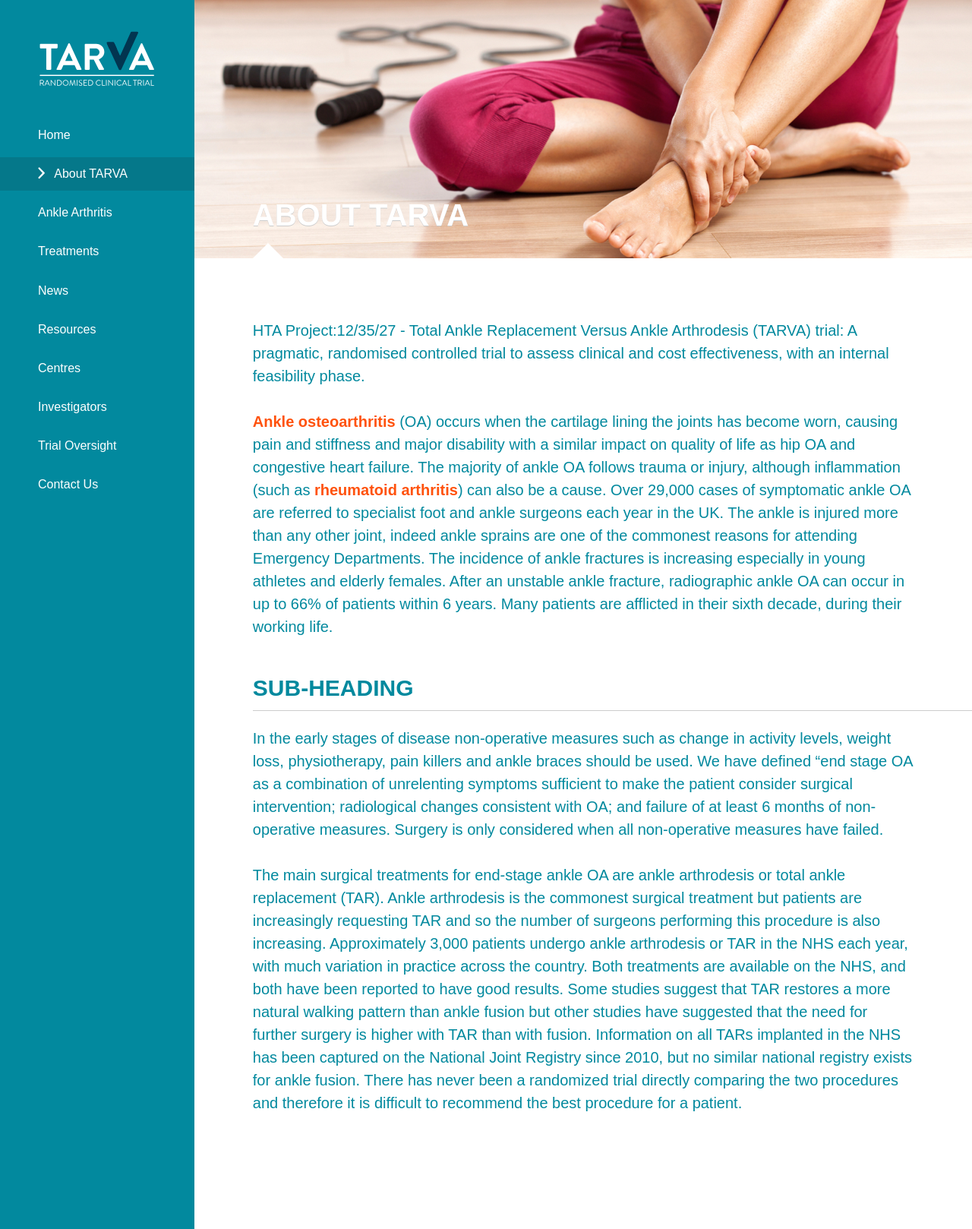
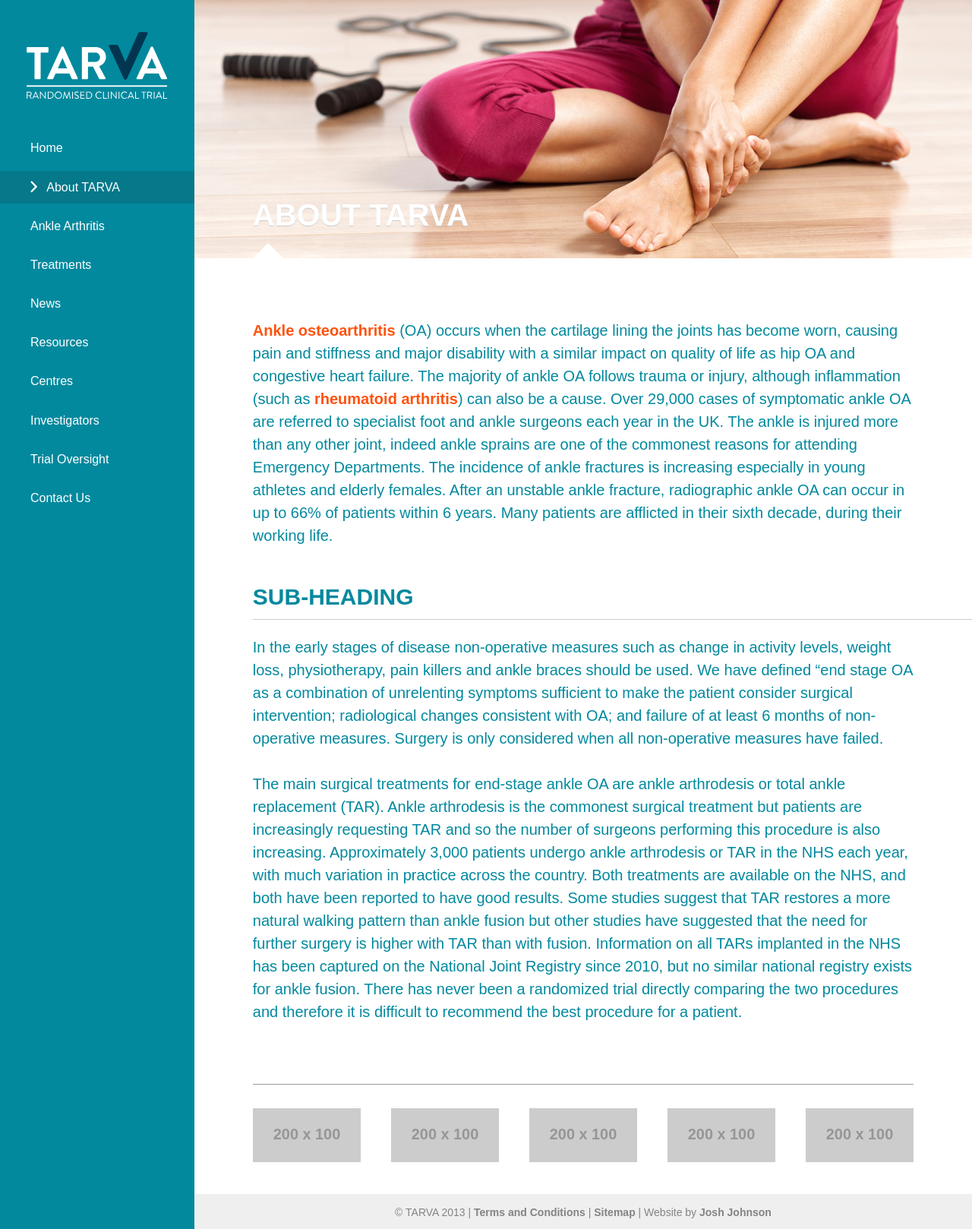
Before and after one commit to jshjohnson/ASCAT, a PHP site: page /content.html in a window 1280 px wide. Shown: the whole page at 76% size. Run offline with PHP 8.4, Linux system fonts and the light colour scheme; grey boxes labelled with a size stand in for pictures from a placeholder-image service; some libraries are stand-ins or nearby versions.

Commit message:
Better full width nav with padding instead of negative margin

```diff
--- a/assets/scss/config/_vars.scss
+++ b/assets/scss/config/_vars.scss
@@ -9,6 +9,7 @@ $color-brand: #02899e;
 $color-text: $color-brand;
 $color-highlight: #ff520d;
 $color-background: #FFF;
+$color-background-alt: #efefef;
 
 $color-link: $color-highlight;
 $color-link-visited: #316CB2;
--- a/assets/scss/core/_base.scss
+++ b/assets/scss/core/_base.scss
@@ -66,7 +66,9 @@ textarea, .expandingText { min-height: 8em; }
  $.Project Defaults
 \*----------------------------------------------------------------------------------------*/
 body, html {
-  height: 100%;
+	@include respond-min($bp2) {
+		height: 100%;
+	}
 }
 
 html {
--- a/assets/scss/core/_layout.scss
+++ b/assets/scss/core/_layout.scss
@@ -36,6 +36,7 @@
 	position: relative;
 	height: 17em;
 	@include background-size(cover);
+	background-position: center;
 }
 
 .header-video {
--- a/assets/scss/core/_modules.scss
+++ b/assets/scss/core/_modules.scss
@@ -79,6 +79,7 @@ img.media__img {
 ----------------------------------*/
 .nav--primary {
 	margin: 2em 0;
+	padding: 0 2em;
 	ul {
 		margin-left: 0;
 		list-style-type: none;
@@ -130,7 +131,16 @@ img.media__img {
 ----------------------------------*/
 
 .credit{
+	margin-top: $baseline*2;
 	text-align:center;
+	background-color: $color-background-alt;
+	color: #848484;
+	padding: 1em 0 .8em;
+	font-size: .7em;
+	a {
+		color: #848484;
+		font-weight: 600;
+	}
 }
 
 
@@ -138,13 +148,14 @@ img.media__img {
 ----------------------------------*/
 
 .sidebar {
-	padding: 2em 2.5em;
-	overflow-x: hidden;
+	padding: 2em 0;
+	overflow: hidden;
+	position: relative;
 	background-color: $color-brand;
 	@include respond-min($bp2) {
 		height: 100%;
 		width: 25%;
-		float: right;
+		left: 0;
 		@include box-sizing(border-box);
 		position: fixed;
 	}
@@ -209,5 +220,6 @@ img.media__img {
 
 .logo {
 	max-width: 18em;
-	width: 100%;
+	width: 75%;
+	padding: 0 1.25em;
 }
--- a/content.html
+++ b/content.html
@@ -45,13 +45,26 @@
 			</div>
 		</header>
 		<div class="content__container container">
-			<p>HTA Project:12/35/27 - Total Ankle Replacement Versus Ankle Arthrodesis (TARVA) trial: A pragmatic, randomised controlled trial to assess clinical and cost effectiveness, with an internal feasibility phase.</p>
 			<p><a href="">Ankle osteoarthritis</a> (OA) occurs when the cartilage lining the joints has become worn, causing pain and stiffness and major disability with a similar impact on quality of life as hip OA and congestive heart failure. The majority of ankle OA follows trauma or injury, although inflammation (such as <a href="">rheumatoid arthritis</a>) can also be a cause. Over 29,000 cases of symptomatic ankle OA are referred to specialist foot and ankle surgeons each year in the UK. The ankle is injured more than any other joint, indeed ankle sprains are one of the commonest reasons for attending Emergency Departments. The incidence of ankle fractures is increasing especially in young athletes and elderly females. After an unstable ankle fracture, radiographic ankle OA can occur in up to 66% of patients within 6 years. Many patients are afflicted in their sixth decade, during their working life.</p>
 			<h2>Sub-heading</h2>
 			<p>In the early stages of disease non-operative measures such as change in activity levels, weight loss, physiotherapy, pain killers and ankle braces should be used. We have defined “end stage OA as a combination of unrelenting symptoms sufficient to make the patient consider surgical intervention; radiological changes consistent with OA; and failure of at least 6 months of non-operative measures. Surgery is only considered when all non-operative measures have failed.</p>
 			<p>The main surgical treatments for end-stage ankle OA are ankle arthrodesis or total ankle replacement (TAR). Ankle arthrodesis is the commonest surgical treatment but patients are increasingly requesting TAR and so the number of surgeons performing this procedure is also increasing. Approximately 3,000 patients undergo ankle arthrodesis or TAR in the NHS each year, with much variation in practice across the country. Both treatments are available on the NHS, and both have been reported to have good results. Some studies suggest that TAR restores a more natural walking pattern than ankle fusion but other studies have suggested that the need for further surgery is higher with TAR than with fusion. Information on all TARs implanted in the NHS has been captured on the National Joint Registry since 2010, but no similar national registry exists for ankle fusion. There has never been a randomized trial directly comparing the two procedures and therefore it is difficult to recommend the best procedure for a patient.</p>
-
 		</div>
+		<footer>
+			<div class="container">
+				<hr>
+				<div class="grid">
+					<div class="grid__cell unit-1-5--bp3 unit-1-3--bp1"><img src="http://placehold.it/200x100" alt=""></div>
+					<div class="grid__cell unit-1-5--bp3 unit-1-3--bp1"><img src="http://placehold.it/200x100" alt=""></div>
+					<div class="grid__cell unit-1-5--bp3 unit-1-3--bp1"><img src="http://placehold.it/200x100" alt=""></div>
+					<div class="grid__cell unit-1-5--bp3 unit-1-3--bp1"><img src="http://placehold.it/200x100" alt=""></div>
+					<div class="grid__cell unit-1-5--bp3 unit-1-3--bp1"><img src="http://placehold.it/200x100" alt=""></div>
+				</div>
+			</div>
+			<div class="credit">
+				© TARVA 2013 | <a href="">Terms and Conditions</a> | <a href="">Sitemap</a> | Website by <a href="">Josh Johnson</a>
+			</div>
+		</footer>
 	</main>
 	<script src="http://ajax.googleapis.com/ajax/libs/jquery/1.7.2/jquery.min.js"></script>
 	<script>window.jQuery || document.write('<script src="assets/js/libs/jquery-1.7.2.min.js"><\/script>')</script>
```
Also changed, not shown: index.html (+16 -1 lines), assets/css/ie.css, assets/css/print.css, assets/css/screen.css.
